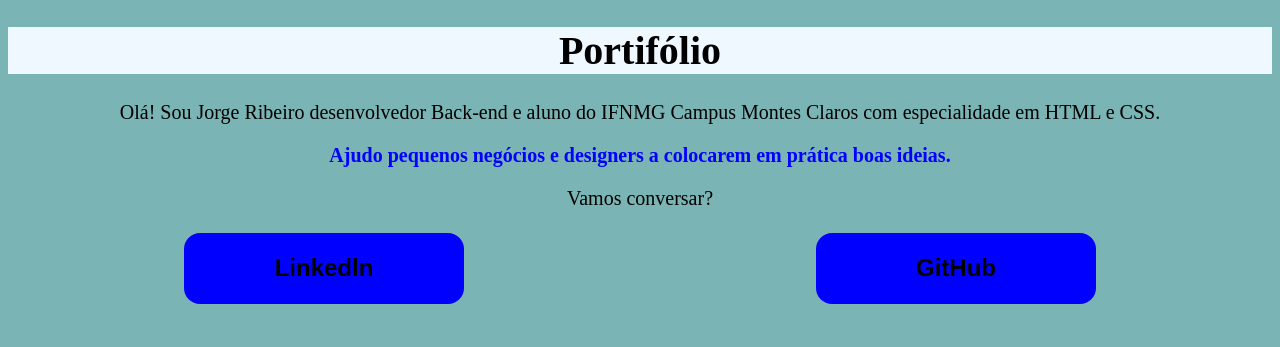
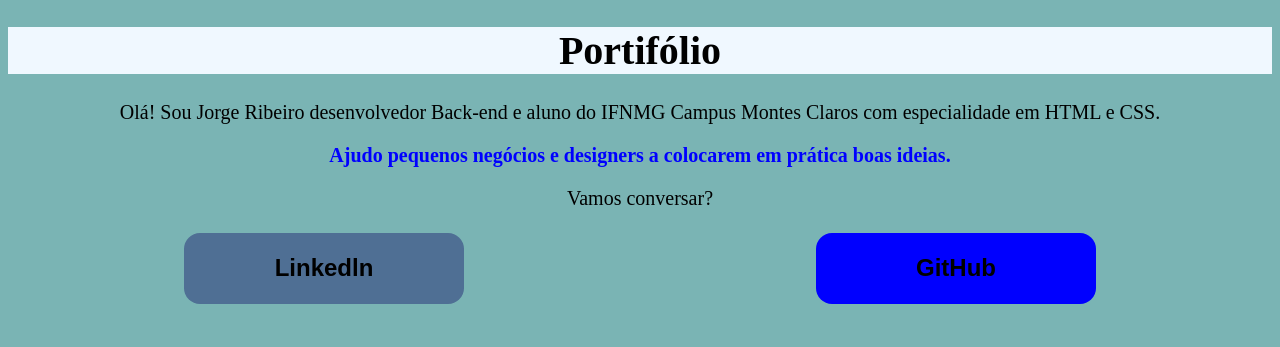
Before and after one commit to egodeath-jorge/PortifolioJorge, a plain HTML site: page portifolio.html in a window 1280 px wide. In both pictures the pointer is over the link "Linkedln". Shown: the top 347 px of the page. Drawn offline with Linux system fonts and the light colour scheme.

Commit message:
Update style.css

```diff
--- a/style.css
+++ b/style.css
@@ -43,6 +43,9 @@ strong{
     margin-left: auto;
     margin-right: auto;
 }
+.apresentacao_links_link:hover{
+    background-color: rgb(79, 111, 148);
+
 footer{
 
     width: auto;
```
